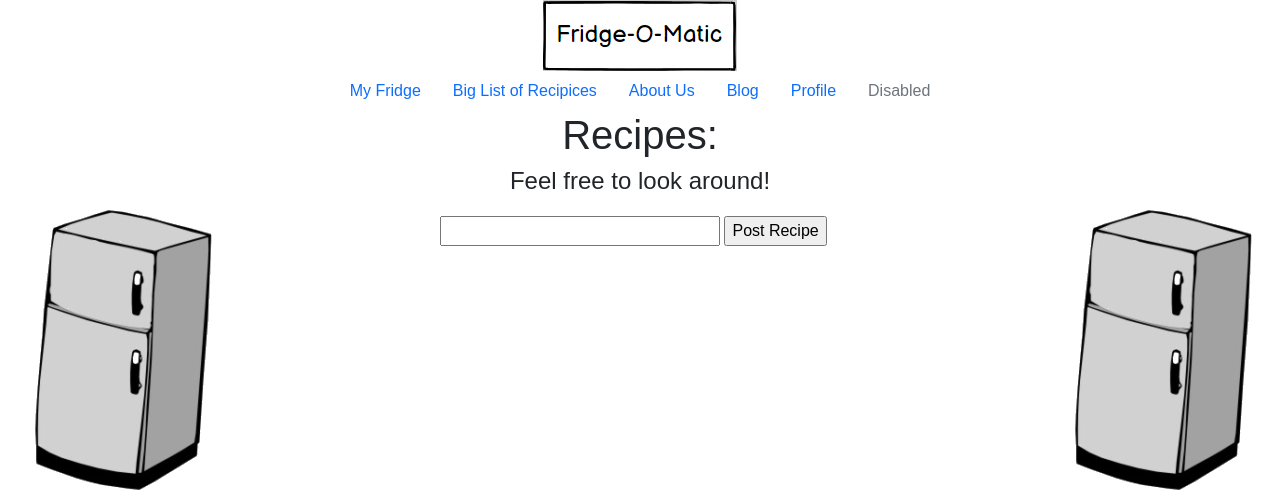
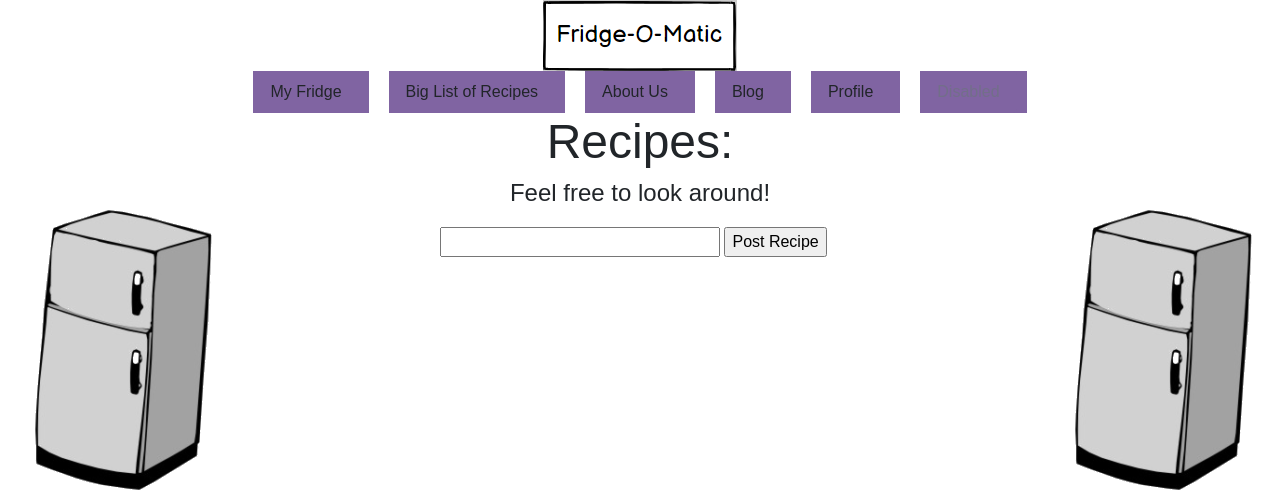
Before and after one commit to Joshs2d/Group3FinalProject, a Flask app: page / in a window 1280 px wide. Shown: the top 499 px of the page. Run offline with Flask 2, Linux system fonts and the light colour scheme; some libraries are stand-ins or nearby versions.

Commit message:
html/css changes

```diff
--- a/static/css/comp.css
+++ b/static/css/comp.css
@@ -1,7 +1,18 @@
 body{
     margin: 0;
     padding: 0;
-    font-family: sans-serif;
+    font-family: Arial, Helvetica, sans-serif;
+}
+
+.nav-item {
+    margin-left: 10px;
+    margin-right: 10px;
+    background-color: #8064A2;
+}
+
+.btn {
+    background-color: #8064A2;
+    margin-right: 10px;
 }
 
 .Lfridge{
--- a/templates/NavTabs.html
+++ b/templates/NavTabs.html
@@ -1,20 +1,20 @@
 <ul class="nav justify-content-center">
-    <li class="nav-item">
-      <a class="nav-link active" aria-current="page" href="#">My Fridge</a>
+    <li class="nav-item" style="margin-right: 10px;">
+      <a class="nav-link active btn" aria-current="page" href="#">My Fridge</a>
     </li>
-    <li class="nav-item">
-      <a class="nav-link" href="#">Big List of Recipices</a>
+    <li class="nav-item" style="margin-left: 10px; margin-right: 10px;">
+      <a class="nav-link btn" href="#">Big List of Recipes</a>
     </li>
-    <li class="nav-item">
-      <a class="nav-link" href="#">About Us</a>
+    <li class="nav-item" style="margin-left: 10px; margin-right: 10px;">
+      <a class="nav-link btn" href="#">About Us</a>
     </li>
-    <li class="nav-item">
-        <a class="nav-link" href="#">Blog</a>
+    <li class="nav-item" style="margin-left: 10px; margin-right: 10px;">
+        <a class="nav-link btn" href="#">Blog</a>
     </li>
-    <li class="nav-item">
-        <a class="nav-link" href="{{ url_for('page_login') }}">Profile</a>
+    <li class="nav-item" style="margin-left: 10px; margin-right: 10px;">
+        <a class="nav-link btn" href="{{ url_for('page_login') }}">Profile</a>
     </li>
-    <li class="nav-item">
-      <a class="nav-link disabled" href="#" tabindex="-1" aria-disabled="true">Disabled</a>
+    <li class="nav-item" style="margin-left: 10px;">
+      <a class="nav-link btn disabled" href="#" tabindex="-1" aria-disabled="true">Disabled</a>
     </li>
-  </ul>
+</ul>
--- a/templates/index.html
+++ b/templates/index.html
@@ -6,7 +6,7 @@
 
 {% block body %}
 <div class="content">
-    <h1 style="text-align: center">Recipes:</h1>
+    <h1 class="display-5" style="text-align: center">Recipes:</h1>
     {% if tasks|length < 1 %}
     <h4 style="text-align: center">Feel free to look around!</h4>
     {% else %}
--- a/templates/login.html
+++ b/templates/login.html
@@ -17,7 +17,7 @@
         <input type="password" name="PW" placeholder="Enter Password">
         <input type="submit" name="SBT" value="Login">
         <a href = "#">Forgot your password?</a><br>
-        <a href = "{{ url_for('page_signup') }}">Don't have an accoutn? Create Now!</a>
+        <a href = "{{ url_for('page_signup') }}">Don't have an account? Create Now!</a>
       </form>
   </div>
 </body>
```
